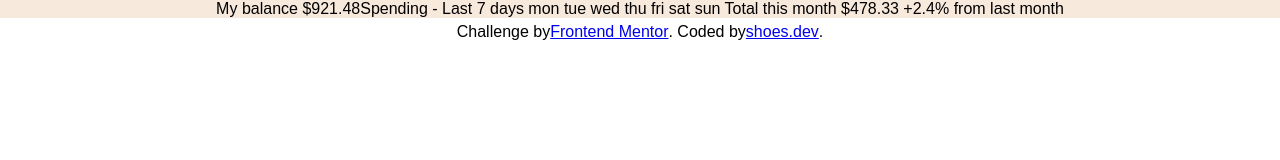
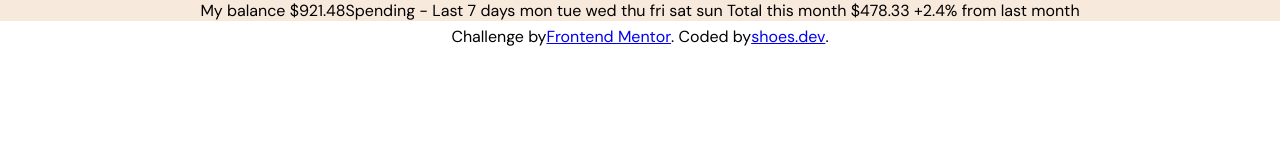
Before and after one commit to SheldonHughes/my-chart, a website built with Vite: page index.html in a window 1280 px wide. Built offline with nearby package versions, Linux system fonts and the light colour scheme.

Commit message:
set font family

```diff
--- a/index.html
+++ b/index.html
@@ -5,6 +5,7 @@
   <meta name="viewport" content="width=device-width, initial-scale=1.0"> <!-- displays site properly based on user's device -->
 
   <link rel="icon" type="image/png" sizes="32x32" href="./images/favicon-32x32.png">
+  <link rel="stylesheet" href="https://fonts.googleapis.com/css?family=DM+Sans">
 
   <title>Expenses chart component</title>
 
@@ -13,9 +14,12 @@
 </head>
 <body>
   <div class="container">
-    <div class="card-header">
-      My balance
-      $921.48
+    <div class="card">
+      <div class="card-header">
+        My balance
+        $921.48
+      </div>
+
     </div>
 
     Spending - Last 7 days
--- a/style.css
+++ b/style.css
@@ -11,7 +11,7 @@
   box-sizing: border-box;
   margin: 0;
   padding: 0;
-  font-family: Arial, Helvetica, sans-serif;
+  font-family: 'DM Sans', sans-serif;
 }
 
 :root{
@@ -21,6 +21,7 @@
   --medium-brown: hsl(28, 10%, 53%);
   --cream: hsl(27, 66%, 92%);
   --very-pale-orange: hsl(33, 100%, 98%);
+  --font-400:
 }
 
 .container {
@@ -29,7 +30,6 @@
   align-items: center;
   justify-content: center;
   background-color: var(--cream);
-
 }
 
 
```
